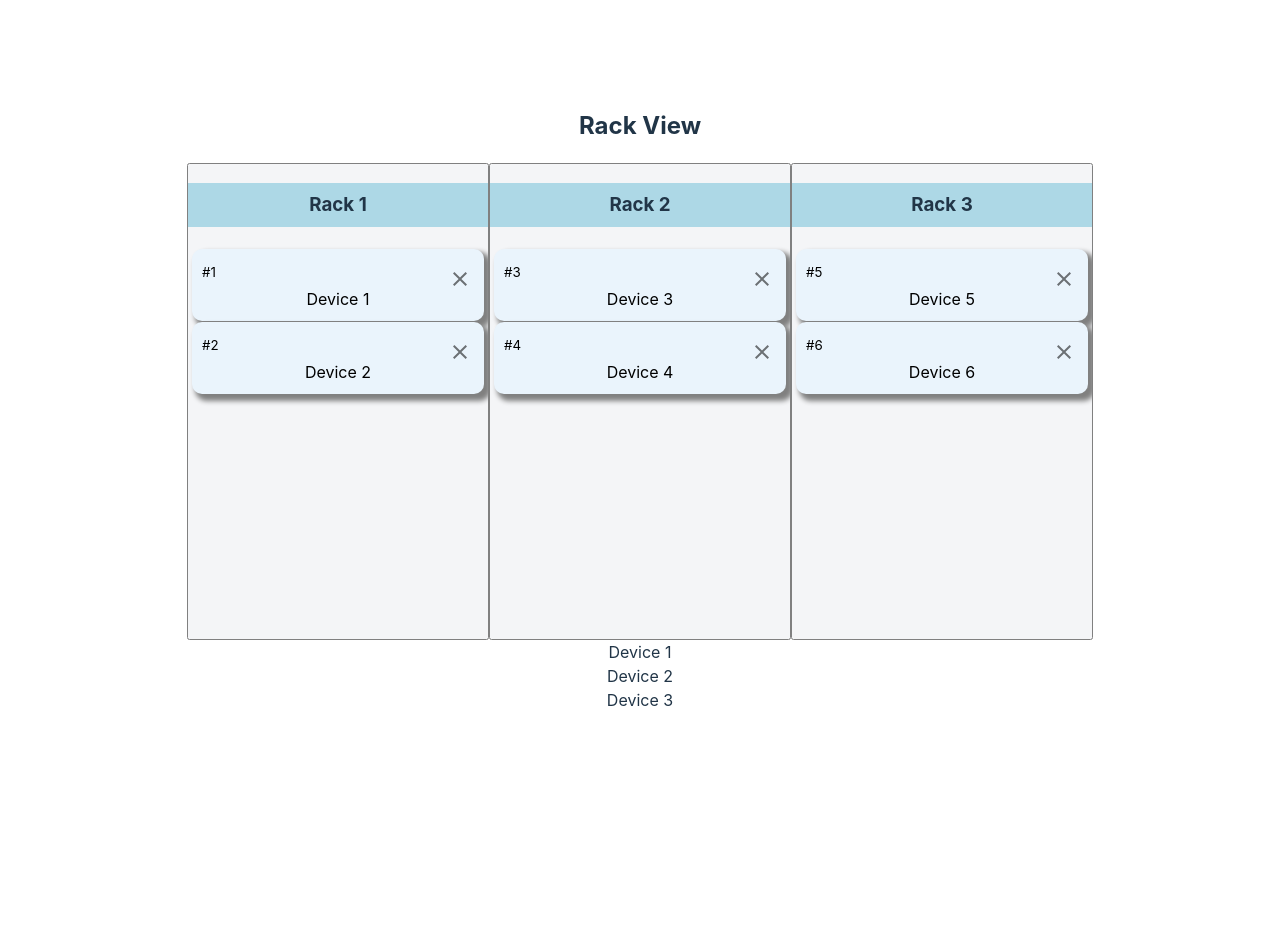
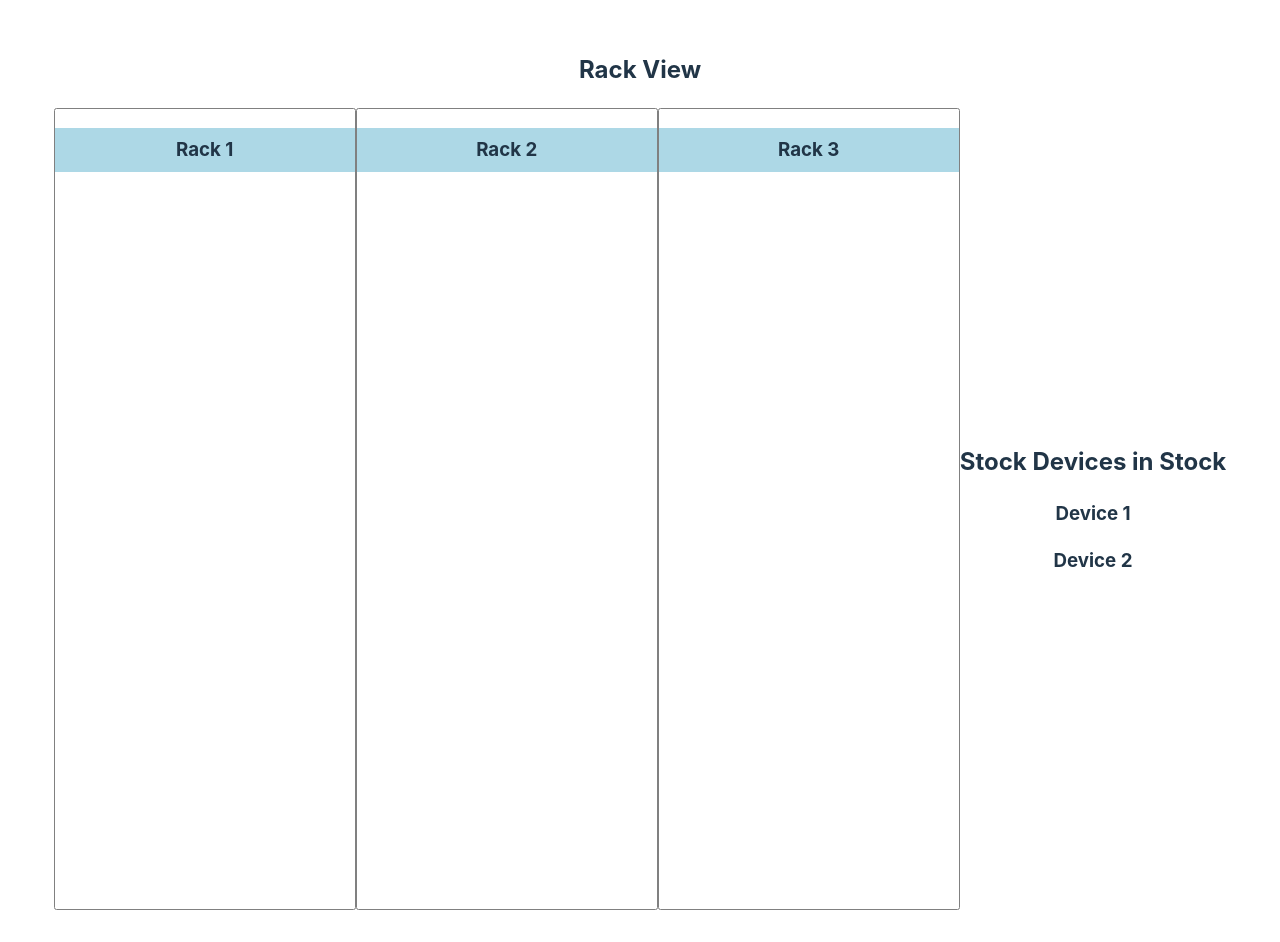
Before and after one commit to stellar-droid/kanbanBoard, a React (Vite) app: page / in a window 1280 px wide. Before the commit the page ends 800 px from the top, so only its background shows below. Built offline with nearby package versions, Linux system fonts and the light colour scheme.

Commit message:
Side panel implementation

```diff
--- a/src/App.jsx
+++ b/src/App.jsx
@@ -3,12 +3,12 @@ import "./App.css";
 import Column from "./assets/components/Column";
 import KanbanBoard from "./assets/components/Kanbanboard";
 import Task from "./assets/components/Task";
-import DevicesStockList from "./assets/components/DevicesStockList";
+
 function App() {
   return (
     <div className="App">
       <KanbanBoard />
-      <DevicesStockList />
+
     </div>
   );
 }
--- a/src/assets/components/Column.jsx
+++ b/src/assets/components/Column.jsx
@@ -7,12 +7,14 @@ import "./scroll.css";
 import { Droppable } from "react-beautiful-dnd";
 import { Button } from "@mui/material";
 
+import { useState } from "react";
 const Container = styled.div`
-  background-color: #f4f5f7;
+  // background-color: #f4f5f7;
   border-radius: 2.5px;
   width: 300px;
-  height: 475px;
-  overflow-y: scroll;
+  // height: 150vh;
+  min-height: 100vh;
+  overflow-y: hidden;
   -ms-overflow-style: none;
   scrollbar-width: none;
   border: 1px solid gray;
@@ -20,16 +22,17 @@ const Container = styled.div`
 
 const Title = styled.h3`
   padding: 8px;
-  background-color: pink;
+  // background-color: pink;
   text-align: center;
 `;
 
 const TaskList = styled.div`
   padding: 3px;
   transistion: background-color 0.2s ease;
-  background-color: #f4f5f7;
-  flex-grow: 1;
-  min-height: 100px;
+  // background-color: #f4f5f7;
+  // flex-grow: 1;
+  min-height: 5px;
+  // height: 10%;
 `;
 
 export default function Column({ title, tasks, id, onDelete }) {
@@ -46,16 +49,23 @@ export default function Column({ title, tasks, id, onDelete }) {
         </Title>
         <Droppable droppableId={id}>
           {(provided, snapshot) => (
+            <>
               <TaskList
                 ref={provided.innerRef}
                 {...provided.droppableProps}
                 isDraggingOver={snapshot.isDraggingOver}
               >
                 {tasks.map((task, index) => (
-              <Task key={index} index={index} task={task} onDelete={onDelete}/>
+                  <Task
+                    key={index}
+                    index={index}
+                    task={task}
+                    onDelete={onDelete}
+                  />
                 ))}
                 {provided.placeholder}
               </TaskList>
+            </>
           )}
         </Droppable>
       </Container>
--- a/src/assets/components/DevicesStockList.jsx
+++ /dev/null
@@ -1,60 +0,0 @@
-import React, { useState, useEffect } from 'react';
-import { DragDropContext, Droppable, Draggable } from 'react-beautiful-dnd';
-
-const DeviceList = () => {
-  const [devices, setDevices] = useState([
-    { id: 1, name: 'Device 1' },
-    { id: 2, name: 'Device 2' },
-    { id: 3, name: 'Device 3' },
-  ]);
-
-  // ... rest of the component
-
-const onDragEnd = (result) => {
-    if (!result.destination) return;
-    const { source, destination } = result;
-
-    if (source.droppableId !== destination.droppableId) return;
-
-    const reorderedDevices = Array.from(devices);
-    const [removed] = reorderedDevices.splice(source.index, 1);
-    reorderedDevices.splice(destination.index, 0, removed);
-
-    setDevices(reorderedDevices);
-  };
-
-return (
-    <DragDropContext onDragEnd={onDragEnd}>
-      <Droppable droppableId="device-list">
-        {(provided) => (
-          <div {...provided.droppableProps} ref={provided.innerRef}>
-            {devices.map((device, index) => (
-              <Draggable key={device.id} draggableId={device.id} index={index}>
-                {(provided, snapshot) => (
-
-                  <div
-                    ref={provided.innerRef}
-                    {...provided.draggableProps}
-                    {...provided.dragHandleProps}
-                  >
-                    {/* Render device name and preview */}
-                    <div className="device-item">
-                      {snapshot.isDragging ? (
-                        <div className="device-preview">{device.name}</div>
-                      ) : (
-                        <div className="device-name">{device.name}</div>
-                      )}
-                    </div>
-                  </div>
-                )}
-              </Draggable>
-            ))}
-            {provided.placeholder}
-          </div>
-        )}
-      </Droppable>
-    </DragDropContext>
-  );
-};
-
-export default DeviceList;
--- a/src/assets/components/Kanbanboard.jsx
+++ b/src/assets/components/Kanbanboard.jsx
@@ -5,6 +5,8 @@ import { DragDropContext } from "react-beautiful-dnd";
 import Column from "./Column";
 import TaskForm from "./TaskForm";
 import { Modal, Paper } from "@mui/material";
+import LeftPanel from "./LeftPanel";
+
 export default function KanbanBoard() {
   const [rack1, setRack1] = useState([""]);
   const [rack2, setRack2] = useState([""]);
@@ -13,17 +15,17 @@ export default function KanbanBoard() {
   const [action, setAction] = useState(true);
 
   const staticData = [
-    { userId: 1, id: 1, title: "Device 1", rack: "1" },
-    { userId: 2, id: 2, title: "Device 2", rack: "1" },
-    { userId: 3, id: 3, title: "Device 3", rack: "2" },
-    { userId: 4, id: 4, title: "Device 4", rack: "2" },
-    { userId: 5, id: 5, title: "Device 5", rack: "3" },
-    { userId: 6, id: 6, title: "Device 6", rack: "3" },
-    // { userId: 7, id: 7, title: "Device 7", rack: true },
-    // { userId: 8, id: 8, title: "Device 8", rack: true },
-    // { userId: 9, id: 9, title: "Device 9", rack: true },
-    // { userId: 10, id: 10, title: "Device 10", rack: true },
-    // { userId: 11, id: 11, title: "Device 11", rack: false },
+    // { userId: 1, id: 1, title: "Device 1", rack: "1" },
+    // { userId: 2, id: 2, title: "Device 2", rack: "1" },
+    // { userId: 3, id: 3, title: "Device 3", rack: "2" },
+    // { userId: 4, id: 4, title: "Device 4", rack: "2" },
+    // { userId: 5, id: 5, title: "Device 5", rack: "3" },
+    // { userId: 6, id: 6, title: "Device 6", rack: "3" },
+    // { userId: 7, id: 7, title: "Device 7", rack: "3" },
+    // { userId: 8, id: 8, title: "Device 8", rack: "2" },
+    // { userId: 9, id: 9, title: "Device 9", rack: "1" },
+    // { userId: 10, id: 10, title: "Device 10", rack: "2" },
+    // { userId: 11, id: 11, title: "Device 11", rack: "3" },
     // { userId: 12, id: 12, title: "Device 12", rack: true },
     // { userId: 13, id: 13, title: "Device 13", rack: false },
     // { userId: 14, id: 14, title: "Device 14", rack: true },
@@ -98,7 +100,6 @@ export default function KanbanBoard() {
   // <-------------------HANDLE DRAG START----------------->
   const handleDragEnd = (result) => {
     const { destination, source, draggableId } = result;
-
 
     console.log("Dragged Device Id:", draggableId);
     console.log("Source Rack Id:", source.droppableId);
@@ -184,7 +185,16 @@ export default function KanbanBoard() {
       setRack3(updatedDestination);
     }
 
-    alert('you dragged the device no. '+draggableId+' from rack no. '+source.droppableId+' to rack no. '+destination.droppableId+'at index '+destination.index);
+    alert(
+      "you dragged the device no. " +
+        draggableId +
+        " from rack no. " +
+        source.droppableId +
+        " to rack no. " +
+        destination.droppableId +
+        "at index " +
+        destination.index
+    );
     setIsFormOpen(true);
   };
 
@@ -209,8 +219,13 @@ export default function KanbanBoard() {
     console.log(" Deleted Device : ", taskId);
   };
   // <-------------------DELETE DEVICE ENDS----------------->
-
+  const [stockDevices, setStockDevices] = useState([
+    { id: "device1", name: "Device 1" },
+    { id: "device2", name: "Device 2" },
+    // Add more devices as needed
+  ]);
   return (
+    <>
       <DragDropContext onDragEnd={handleDragEnd}>
         <h2 style={{ textAlign: "center" }}>Rack View </h2>
 
@@ -243,14 +258,21 @@ export default function KanbanBoard() {
             style={{ zIndex: 2 }}
             onDelete={onDelete}
           />
+
+          <LeftPanel stockDevices={stockDevices} index={stockDevices.id} id={stockDevices.id} />
           {/* <Column title={"Rack 3"} tasks={[]} id={"3"} /> */}
           <Modal open={isFormOpen} onKeyDown={handleEscapeKey}>
             {/* <Paper style={{height:'570px',width:700}}> */}
-          <TaskForm onClose={closeForm} action={action} setAction={setAction} />
+            <TaskForm
+              onClose={closeForm}
+              action={action}
+              setAction={setAction}
+            />
             {/* </Paper> */}
           </Modal>{" "}
           {/* Render the form when isFormOpen is true */}
         </div>
       </DragDropContext>
+    </>
   );
 }
--- /dev/null
+++ b/src/assets/components/LeftPanel.jsx
@@ -0,0 +1,41 @@
+import React from "react";
+import { Draggable, Droppable } from "react-beautiful-dnd";
+
+const LeftPanel = ({ stockDevices, index, id }) => {
+  return (
+    <div>
+      <h2>Stock Devices in Stock</h2>
+      <Droppable droppableId={id}>
+        {(provided, snapshot) => (
+          <div
+            ref={provided.innerRef}
+            {...provided.droppableProps}
+            isDraggingOver={snapshot.isDraggingOver}
+          >
+            {stockDevices.map((device, index) => (
+              <Draggable
+                key={device.id}
+                draggableId={device.id}
+                index={index}
+              >
+                {(provided, snapshot) => (
+                  <div
+                    ref={provided.innerRef}
+                    {...provided.draggableProps}
+                    {...provided.dragHandleProps}
+                    isDragging={snapshot.isDragging}
+                  >
+                    <h3>{device.name}</h3>
+                  </div>
+                )}
+              </Draggable>
+            ))}
+            {provided.placeholder}
+          </div>
+        )}
+      </Droppable>
+    </div>
+  );
+};
+
+export default LeftPanel;
--- a/src/assets/components/Task.jsx
+++ b/src/assets/components/Task.jsx
@@ -7,10 +7,11 @@ import { Avatar, Image } from "antd";
 import { Button, IconButton } from "@mui/material";
 import CloseIcon from '@mui/icons-material/Close';
 const Container = styled.div`
-  border-radius: 10px;
-  box-shadow: 5px 5px 5px 2px grey;
+  border-radius: 2px;
+  border: 1px solid lightgrey;
+  // box-shadow: 5px 5px 5px 2px grey;
   padding: 8px;
-  color: #000;
+  color: black;
   margin-bottom: 1px;
   min-height: 1px;
   margin-left: 1px;
@@ -21,6 +22,8 @@ const Container = styled.div`
   justify-content: space-between;
   flex-direction: column;
   position: relative;
+  height: 20px;
+
 `;
 
 const TextContent = styled.div``;
@@ -49,7 +52,7 @@ export default function Task({ task, index, onDelete }) {
           isDragging={snapshot.isDragging}
           style={provided.draggableProps.style}
         >
-          <div style={{ display: "flex", justifyContent: "space-between",alignItems:'start', padding: 2 }}>
+          <div style={{ display: "flex", justifyContent: "space-between",alignItems:'start', padding: 1, height:'2px' }}>
             <span>
               <small>
                 #{task.id}
```
Also changed, not shown: src/assets/images/nwdevice1.png (added). Lines whose indentation alone changed are shown as unchanged.
